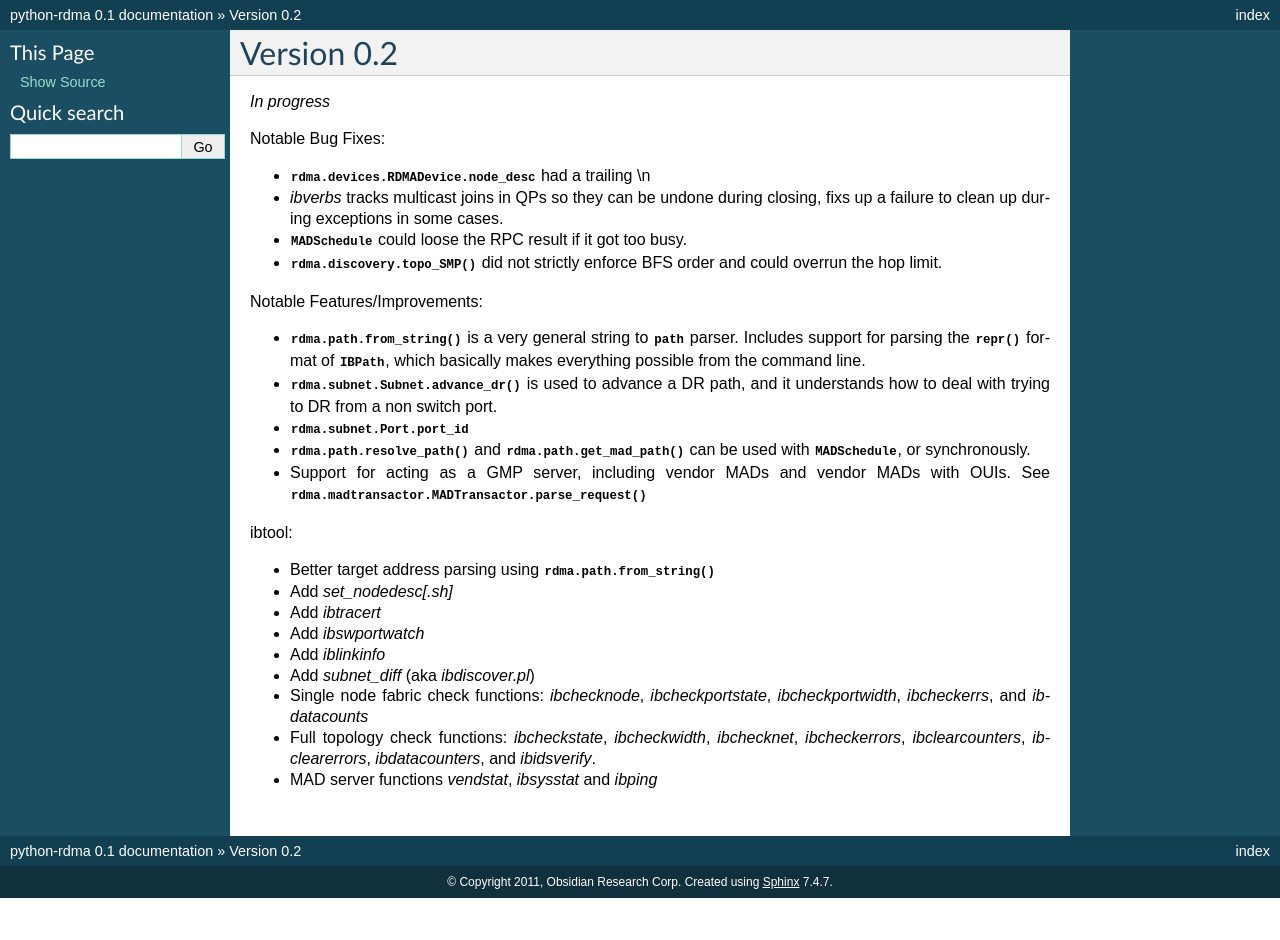
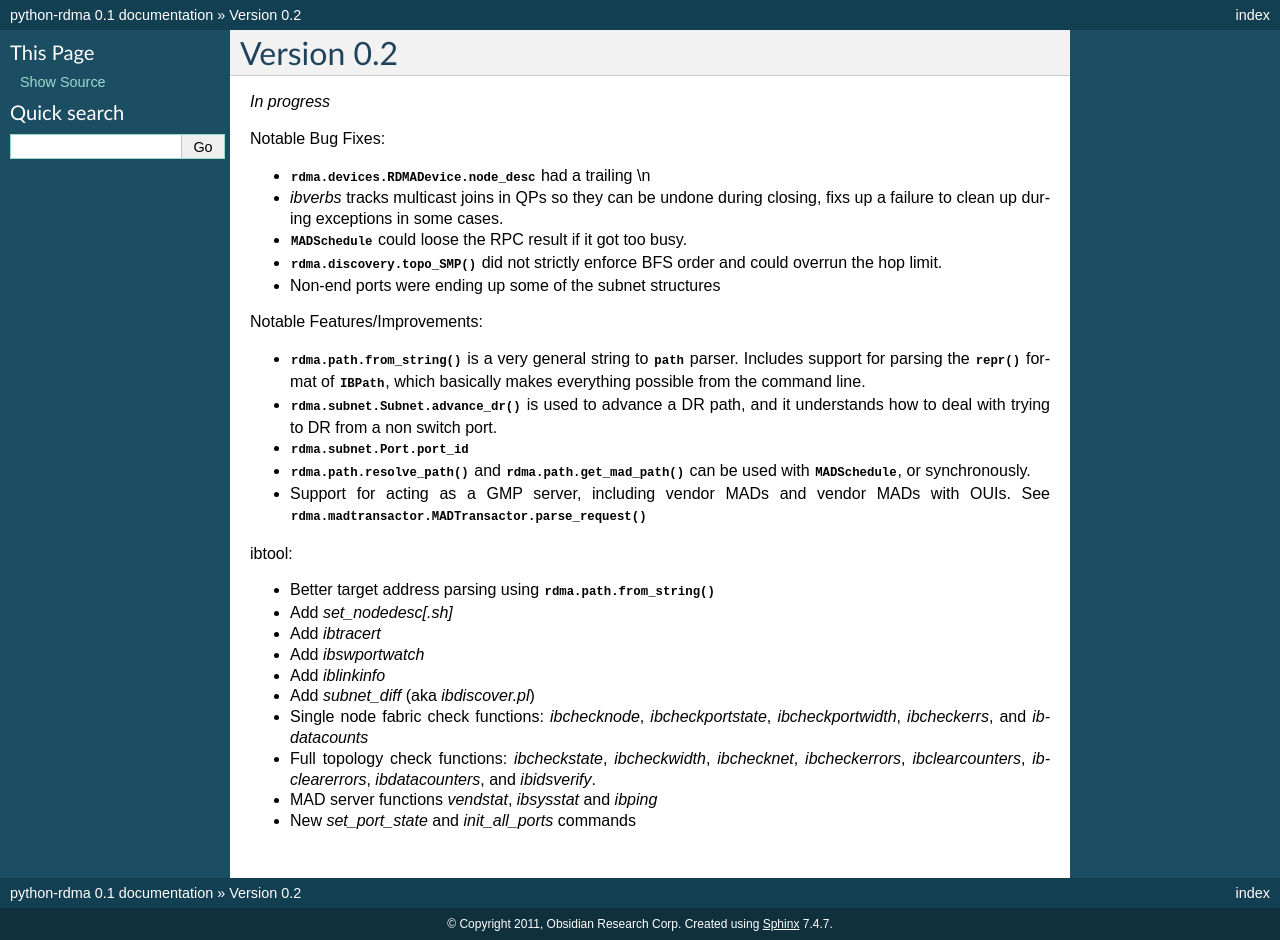
Before and after one commit to jgunthorpe/python-rdma, a Sphinx documentation site: the page built from doc/release-0.2.rst, in a window 1280 px wide. Built offline with Sphinx 7.4.7, drawn with Linux system fonts in a browser that asks for light colours; the version number is read from the project's files by our own code; before the commit the page ends 900 px from its top, so only the background shows below that.

Commit message:
Update release notes for v0.2

```diff
--- a/doc/release-0.2.rst
+++ b/doc/release-0.2.rst
@@ -11,6 +11,7 @@ Notable Bug Fixes:
 - :class:`~rdma.sched.MADSchedule` could loose the RPC result if it got too busy.
 - :func:`rdma.discovery.topo_SMP` did not strictly enforce BFS order and
   could overrun the hop limit.
+- Non-end ports were ending up some of the subnet structures
 
 Notable Features/Improvements:
 
@@ -40,3 +41,4 @@ ibtool:
   `ibcheckerrors`, `ibclearcounters`, `ibclearerrors`, `ibdatacounters`, and
   `ibidsverify`.
 - MAD server functions `vendstat`, `ibsysstat` and `ibping`
+- New `set_port_state` and `init_all_ports` commands
```
